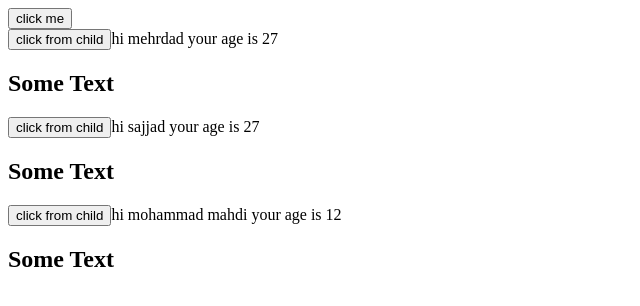
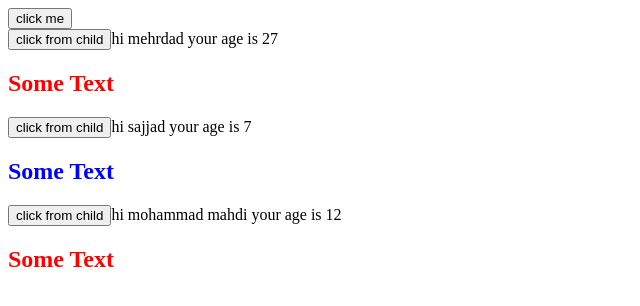
Before and after one commit to RandWeb/my-app, a React (Create React App) app: page / in a window 1280 px wide. Shown: the top 306 px of the page, without its empty margins (0-640 px from the left). Built offline with nearby package versions, Linux system fonts and the light colour scheme.

Commit message:
work with inline styles

```diff
--- a/src/App.js
+++ b/src/App.js
@@ -7,7 +7,7 @@ class App extends Component {
   state = {
     users: [
       { id: 1, name: "mehrdad", age: "27" },
-      { id: 2, name: "sajjad", age: "27" },
+      { id: 2, name: "sajjad", age: "7" },
       { id: 3, name: "mohammad mahdi", age: "12" }
     ]
   }
@@ -23,13 +23,21 @@ class App extends Component {
   onUserDataChanged = (userId, data) => {
     console.log(userId, data)
   }
+
+  showList=()=>{
+    return (
+      <div>
+      <User name={this.state.users[0].name} age={this.state.users[0].age} onChanged={this.onUserDataChanged} />
+      <User name={this.state.users[1].name} age={this.state.users[1].age} onChanged={this.onUserDataChanged} />
+      <User name={this.state.users[2].name} age={this.state.users[2].age} onChanged={this.onUserDataChanged} />
+    </div>
+    )
+  }
   render() {
     return (
       <div>
         <button onClick={this.onButtonClick}>click me</button>
-        <User name={this.state.users[0].name} age={this.state.users[0].age} onChanged={this.onUserDataChanged} />
-        <User name={this.state.users[1].name} age={this.state.users[1].age} onChanged={this.onUserDataChanged} />
-        <User name={this.state.users[2].name} age={this.state.users[2].age} onChanged={this.onUserDataChanged} />
+        {this.showList()}
       </div>
     )
   }
--- a/src/Components/User.js
+++ b/src/Components/User.js
@@ -19,14 +19,16 @@ class User extends Component {
 }
 render() {
     this.props.onChanged(this.props.id, this.newObject);
+    let style = this.state.age > 10 ?  {color: "red"}:{ color: "blue" };
     return (
         <div>
+           { console.log(style)}
             <button onClick={this.onButtonClicked}>click from child</button>
             hi {this.state.name} your age is {this.state.age}
             <br />
             {this.props.children}
 
-                <h2>Some Text</h2>
+            <h2 style={style}>Some Text</h2>
         </div>
     );
 };
```
Lines whose indentation alone changed are shown as unchanged.
